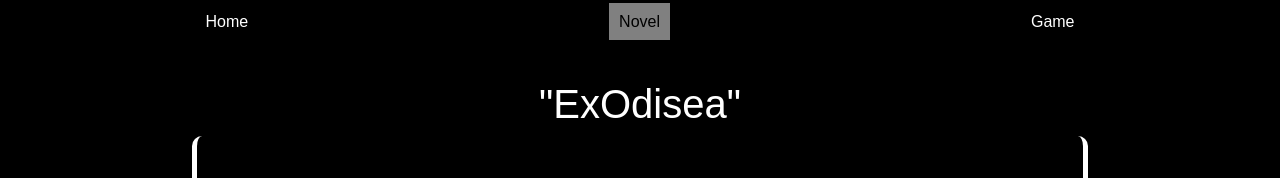
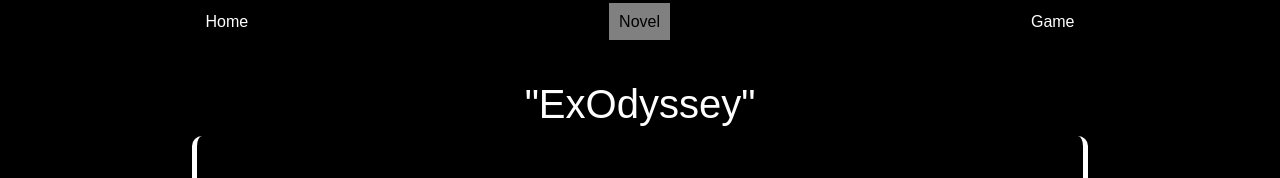
Before and after one commit to Orrery42/Orrery42.github.io, a plain HTML site: page novela.html in a window 1280 px wide. Shown: the top 178 px of the page. Drawn offline with Linux system fonts and the light colour scheme; files that its build step writes are made by us from their sources; files whose address does not match are found by name; a web font is replaced by a local one.

Commit message:
novela.html

```diff
--- a/novela.html
+++ b/novela.html
@@ -101,7 +101,7 @@
 </nav>
 
 <header>
-    <h1>"ExOdisea"</h1>
+    <h1>"ExOdyssey"</h1>
 
 </header>
 
```
